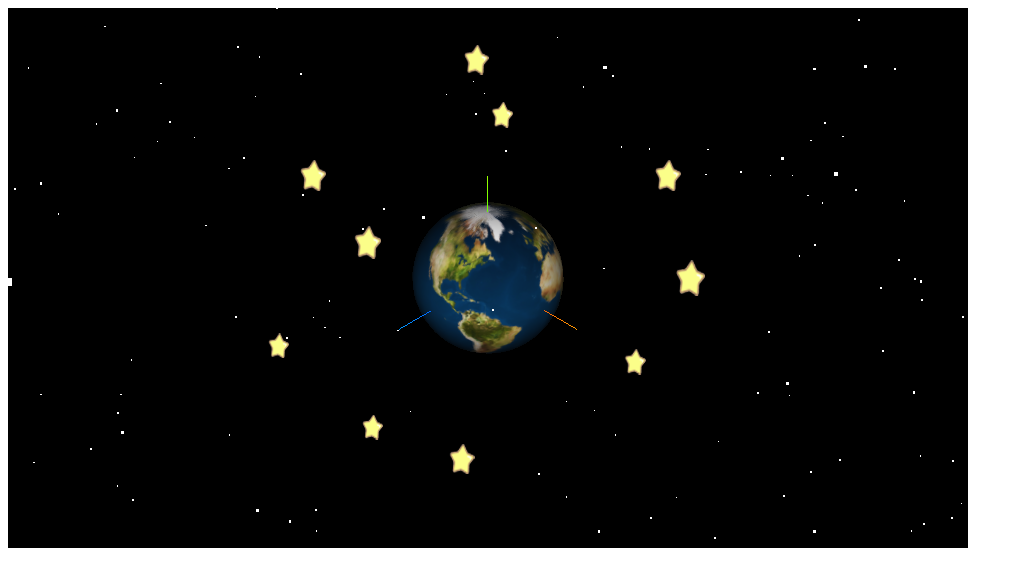
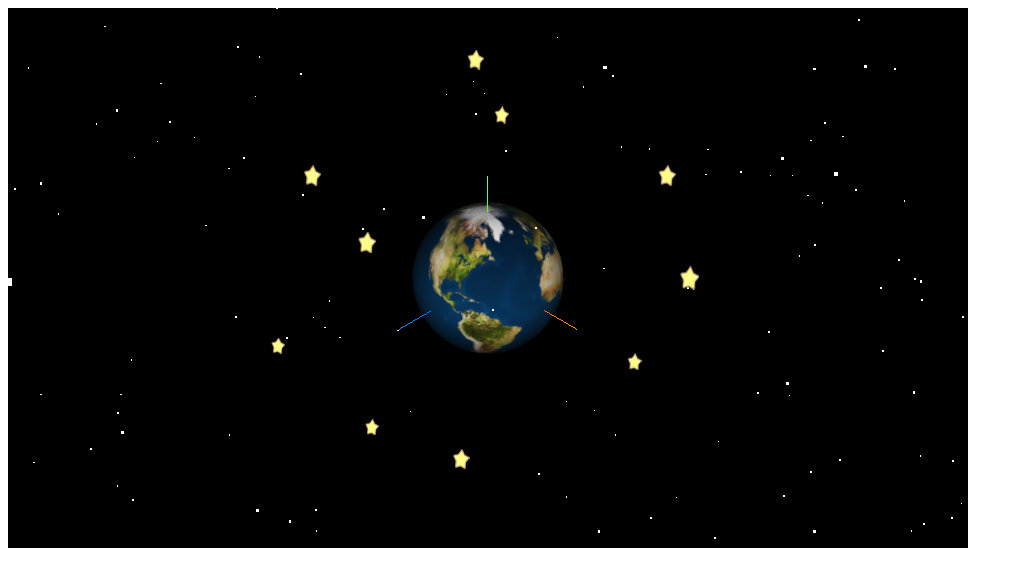
Before and after one commit to WAKITAGO/WebGL-2-, a plain HTML site: page index.html in a window 1280 px wide. Shown: the whole page, without its empty margins (0-1023 px from the left). Drawn offline with nearby package versions, Linux system fonts and the light colour scheme; animation ran at ten frames a second.

Commit message:
Update index.html

```diff
--- a/index.html
+++ b/index.html
@@ -91,57 +91,57 @@
 
         const star1 = new THREE.Sprite(star_m);
         star1.position.set(300,300,-300);
-        star1.scale.set(75,75,75);
+        star1.scale.set(50,50,50);
         scene.add(star1);
 
         const star2 = new THREE.Sprite(star_m);
         star2.position.set(500,200,-100);
-        star2.scale.set(75,75,75);
+        star2.scale.set(50,50,50);
         scene.add(star2);
 
         const star3 = new THREE.Sprite(star_m);
         star3.position.set(-200,500,-150);
-        star3.scale.set(75,75,75);
+        star3.scale.set(50,50,50);
         scene.add(star3);
 
         const star4 = new THREE.Sprite(star_m);
         star4.position.set(-250,300,-300);
-        star4.scale.set(75,75,75);
+        star4.scale.set(50,50,50);
         scene.add(star4);
 
         const star5 = new THREE.Sprite(star_m);
         star5.position.set(-300,300,300);
-        star5.scale.set(75,75,75);
+        star5.scale.set(50,50,50);
         scene.add(star5);
 
         const star6 = new THREE.Sprite(star_m);
         star6.position.set(-100,200,300);
-        star6.scale.set(75,75,75);
+        star6.scale.set(50,50,50);
         scene.add(star6);
 
         const star7 = new THREE.Sprite(star_m);
         star7.position.set(-200,-500,300);
-        star7.scale.set(75,75,75);
+        star7.scale.set(50,50,50);
         scene.add(star7);
 
         const star8 = new THREE.Sprite(star_m);
         star8.position.set(-500,-300,400);
-        star8.scale.set(75,75,75);
+        star8.scale.set(50,50,50);
         scene.add(star8);
 
         const star9 = new THREE.Sprite(star_m);
         star9.position.set(300,-300,-300);
-        star9.scale.set(75,75,75);
+        star9.scale.set(50,50,50);
         scene.add(star9);
 
         const star10 = new THREE.Sprite(star_m);
         star10.position.set(-300,-300,-300);
-        star10.scale.set(75,75,75);
+        star10.scale.set(50,50,50);
         scene.add(star10);
 
         const star11 = new THREE.Sprite(star_m);
         star11.position.set(200,-300,300);
-        star11.scale.set(75,75,75);
+        star11.scale.set(50,50,50);
         scene.add(star11);
 
         update();
```
